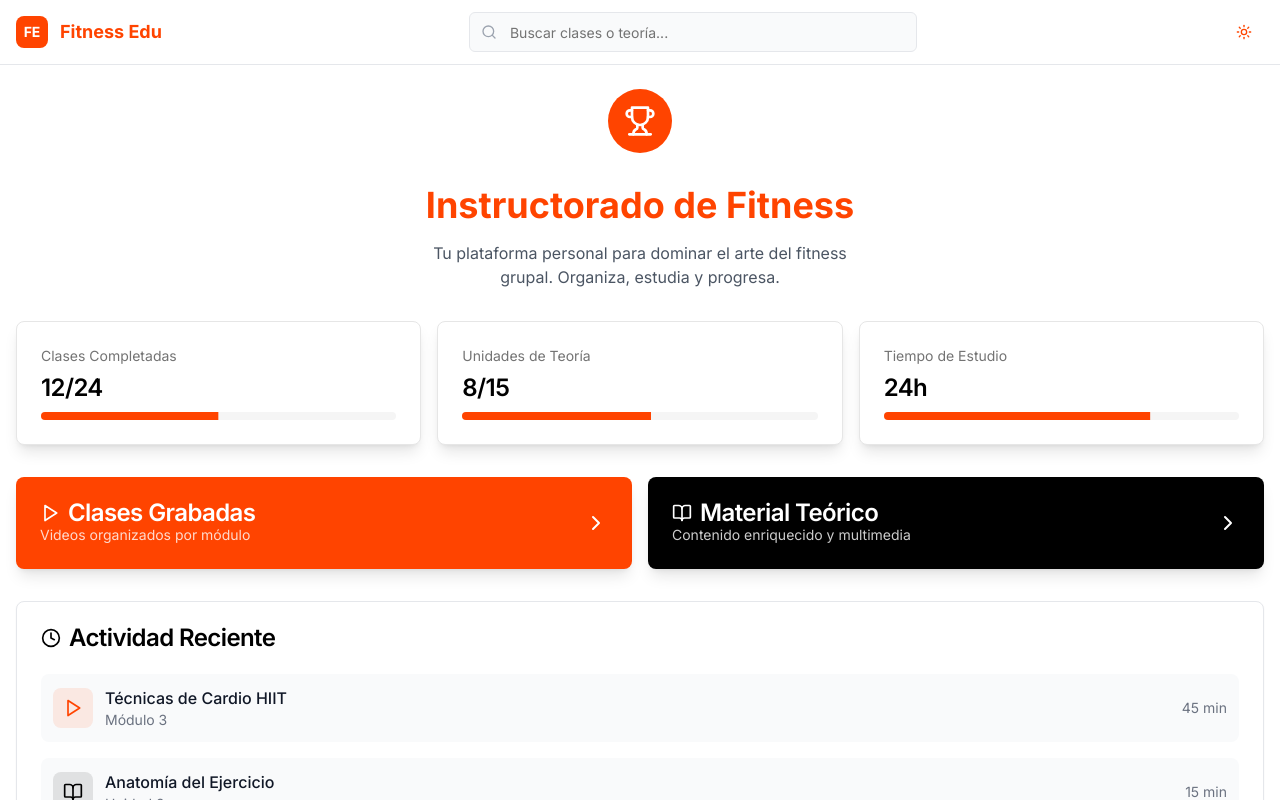
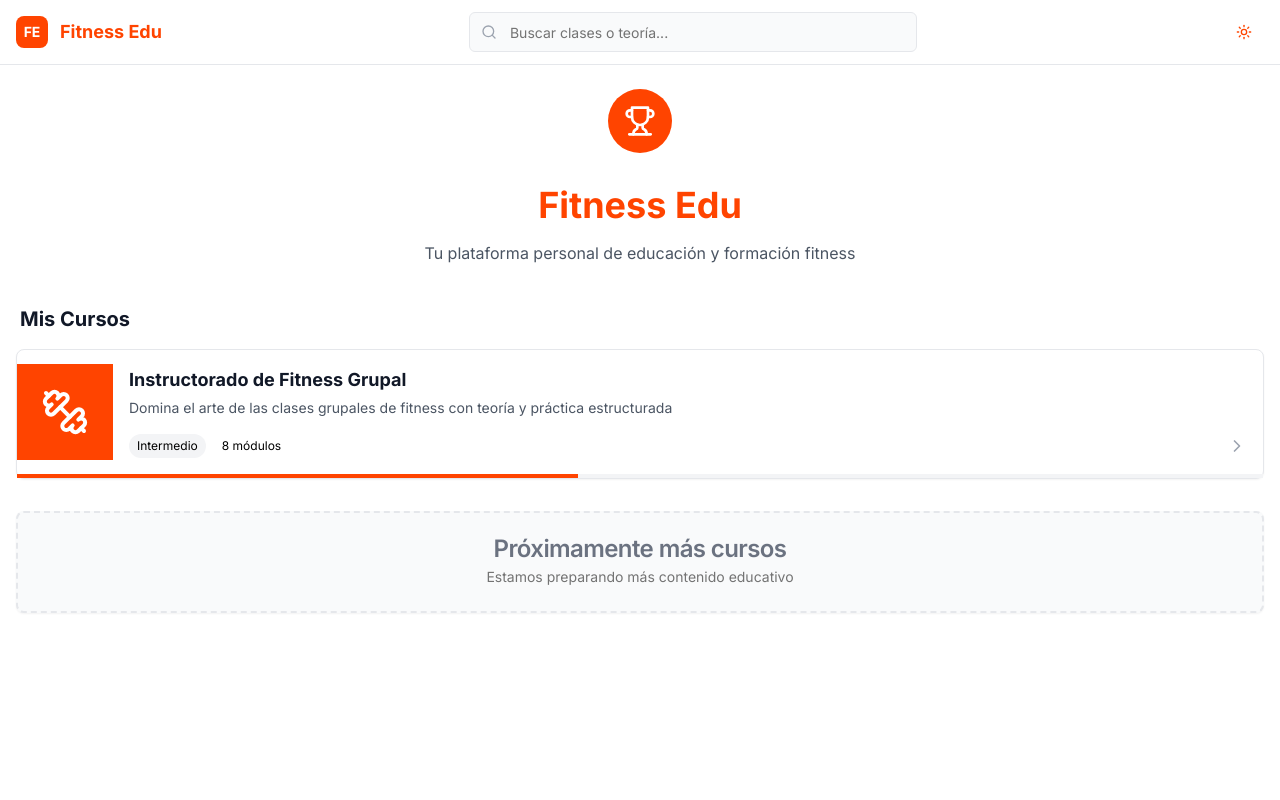
Before and after one commit to capassotech/epefi-cursos, a React (Vite) app: page / in a window 1280 px wide. Shown: the top 800 px of the page. Built offline with nearby package versions, Linux system fonts and the light colour scheme.

Commit message:
Refactor: Move home content to course page
Move the content currently displayed on the home page to a new "course" page. The home page will now display a list of available courses (currently only the "fitness grupal" course).

```diff
--- a/src/App.tsx
+++ b/src/App.tsx
@@ -13,6 +13,7 @@ import TheoryDetail from "./pages/TheoryDetail";
 import ClassDetail from "./pages/ClassDetail";
 import Layout from "./components/Layout";
 import NotFound from "./pages/NotFound";
+import Curso from "./pages/Curso";
 
 const queryClient = new QueryClient();
 
@@ -26,6 +27,7 @@ const App = () => (
           <Layout>
             <Routes>
               <Route path="/" element={<Index />} />
+              <Route path="/curso" element={<Curso />} />
               <Route path="/classes" element={<Classes />} />
               <Route path="/classes/:moduleId/:classId" element={<ClassDetail />} />
               <Route path="/theory" element={<Theory />} />
--- a/src/components/Header.tsx
+++ b/src/components/Header.tsx
@@ -21,7 +21,7 @@ const Header = () => {
     <header className="sticky top-0 z-40 bg-white/80 dark:bg-gray-900/80 backdrop-blur-md border-b border-gray-200 dark:border-gray-700">
       <div className="container mx-auto px-4 py-3">
         <div className="flex items-center justify-between">
-          <div className="flex items-center space-x-3">
+          <div className="flex items-center space-x-3 cursor-pointer" onClick={() => navigate("/")}>
             <div className="w-8 h-8 rounded-lg bg-primary flex items-center justify-center">
               <span className="text-white font-bold text-sm">FE</span>
             </div>
--- /dev/null
+++ b/src/pages/Curso.tsx
@@ -0,0 +1,159 @@
+
+import { Card, CardContent, CardDescription, CardHeader, CardTitle } from "@/components/ui/card";
+import { Button } from "@/components/ui/button";
+import { Progress } from "@/components/ui/progress";
+import { Play, BookOpen, Clock, Trophy, ChevronRight } from "lucide-react";
+import { useNavigate } from "react-router-dom";
+
+const Curso = () => {
+  const navigate = useNavigate();
+
+  const stats = [
+    { label: "Clases Completadas", value: "12/24", progress: 50 },
+    { label: "Unidades de Teoría", value: "8/15", progress: 53 },
+    { label: "Tiempo de Estudio", value: "24h", progress: 75 },
+  ];
+
+  const recentActivity = [
+    { type: "class", title: "Técnicas de Cardio HIIT", module: "Módulo 3", duration: "45 min" },
+    { type: "theory", title: "Anatomía del Ejercicio", unit: "Unidad 2", readTime: "15 min" },
+    { type: "class", title: "Flexibilidad y Movilidad", module: "Módulo 2", duration: "30 min" },
+  ];
+
+  return (
+    <div className="container mx-auto px-4 py-6 space-y-8">
+      {/* Hero Section */}
+      <div className="text-center space-y-4">
+        <div className="inline-flex items-center justify-center w-16 h-16 rounded-full bg-primary mb-4">
+          <Trophy className="w-8 h-8 text-white" />
+        </div>
+        <h1 className="text-3xl md:text-4xl font-bold text-primary">
+          Instructorado de Fitness
+        </h1>
+        <p className="text-gray-600 dark:text-gray-300 max-w-md mx-auto">
+          Tu plataforma personal para dominar el arte del fitness grupal. Organiza, estudia y progresa.
+        </p>
+      </div>
+
+      {/* Progress Stats */}
+      <div className="grid grid-cols-1 md:grid-cols-3 gap-4">
+        {stats.map((stat, index) => (
+          <Card key={index} className="bg-background border-border shadow-lg">
+            <CardHeader className="pb-2">
+              <CardDescription>{stat.label}</CardDescription>
+              <CardTitle className="text-2xl">{stat.value}</CardTitle>
+            </CardHeader>
+            <CardContent>
+              <Progress value={stat.progress} className="h-2" />
+            </CardContent>
+          </Card>
+        ))}
+      </div>
+
+      {/* Quick Actions */}
+      <div className="grid grid-cols-1 md:grid-cols-2 gap-4">
+        <Card
+          className="bg-primary text-white border-0 shadow-lg cursor-pointer hover:shadow-xl transition-all duration-300 transform hover:scale-105"
+          onClick={() => navigate("/classes")}
+        >
+          <CardHeader>
+            <div className="flex items-center justify-between">
+              <div>
+                <CardTitle className="flex items-center gap-2">
+                  <Play className="w-5 h-5" />
+                  Clases Grabadas
+                </CardTitle>
+                <CardDescription className="text-white/80">
+                  Videos organizados por módulo
+                </CardDescription>
+              </div>
+              <ChevronRight className="w-6 h-6" />
+            </div>
+          </CardHeader>
+        </Card>
+
+        <Card
+          className="bg-black text-white border-0 shadow-lg cursor-pointer hover:shadow-xl transition-all duration-300 transform hover:scale-105"
+          onClick={() => navigate("/theory")}
+        >
+          <CardHeader>
+            <div className="flex items-center justify-between">
+              <div>
+                <CardTitle className="flex items-center gap-2">
+                  <BookOpen className="w-5 h-5" />
+                  Material Teórico
+                </CardTitle>
+                <CardDescription className="text-white/80">
+                  Contenido enriquecido y multimedia
+                </CardDescription>
+              </div>
+              <ChevronRight className="w-6 h-6" />
+            </div>
+          </CardHeader>
+        </Card>
+      </div>
+
+      {/* Recent Activity */}
+      <Card className="bg-white dark:bg-gray-800 border-gray-200 dark:border-gray-700">
+        <CardHeader>
+          <CardTitle className="flex items-center gap-2">
+            <Clock className="w-5 h-5" />
+            Actividad Reciente
+          </CardTitle>
+        </CardHeader>
+        <CardContent className="space-y-4">
+          {recentActivity.map((item, index) => (
+            <div key={index} className="flex items-center justify-between p-3 rounded-lg bg-gray-50 dark:bg-gray-700/50 hover:bg-gray-100 dark:hover:bg-gray-700 transition-colors cursor-pointer">
+              <div className="flex items-center gap-3">
+                <div className={`w-10 h-10 rounded-lg flex items-center justify-center ${
+                  item.type === 'class'
+                    ? 'bg-primary/10 dark:bg-primary/20 text-primary'
+                    : 'bg-black/10 dark:bg-white/10 text-black dark:text-white'
+                }`}>
+                  {item.type === 'class' ? <Play className="w-5 h-5" /> : <BookOpen className="w-5 h-5" />}
+                </div>
+                <div>
+                  <p className="font-medium text-gray-900 dark:text-gray-100">{item.title}</p>
+                  <p className="text-sm text-gray-500 dark:text-gray-400">
+                    {item.type === 'class' ? item.module : item.unit}
+                  </p>
+                </div>
+              </div>
+              <span className="text-sm text-gray-500 dark:text-gray-400">
+                {item.type === 'class' ? item.duration : item.readTime}
+              </span>
+            </div>
+          ))}
+        </CardContent>
+      </Card>
+
+      {/* Call to Action */}
+      <Card className="bg-primary text-white border-0 shadow-lg">
+        <CardHeader className="text-center">
+          <CardTitle className="text-xl">¿Listo para continuar aprendiendo?</CardTitle>
+          <CardDescription className="text-white/80">
+            Accede a todo tu contenido educativo organizado y optimizado para mobile
+          </CardDescription>
+          <div className="pt-4 space-x-4">
+            <Button
+              variant="secondary"
+              onClick={() => navigate("/classes")}
+              className="bg-white text-primary hover:bg-gray-100"
+            >
+              Ver Clases
+            </Button>
+            <Button
+              variant="outline"
+              onClick={() => navigate("/theory")}
+              className="border-white text-white hover:bg-white/10"
+            >
+              Estudiar Teoría
+            </Button>
+          </div>
+        </CardHeader>
+      </Card>
+    </div>
+  );
+};
+
+export default Curso;
--- a/src/pages/Index.tsx
+++ b/src/pages/Index.tsx
@@ -1,155 +1,96 @@
 
 import { Card, CardContent, CardDescription, CardHeader, CardTitle } from "@/components/ui/card";
 import { Button } from "@/components/ui/button";
-import { Progress } from "@/components/ui/progress";
-import { Play, BookOpen, Clock, Trophy, ChevronRight } from "lucide-react";
+import { ChevronRight, Dumbbell, Trophy } from "lucide-react";
 import { useNavigate } from "react-router-dom";
 
 const Index = () => {
   const navigate = useNavigate();
 
-  const stats = [
-    { label: "Clases Completadas", value: "12/24", progress: 50 },
-    { label: "Unidades de Teoría", value: "8/15", progress: 53 },
-    { label: "Tiempo de Estudio", value: "24h", progress: 75 },
-  ];
-
-  const recentActivity = [
-    { type: "class", title: "Técnicas de Cardio HIIT", module: "Módulo 3", duration: "45 min" },
-    { type: "theory", title: "Anatomía del Ejercicio", unit: "Unidad 2", readTime: "15 min" },
-    { type: "class", title: "Flexibilidad y Movilidad", module: "Módulo 2", duration: "30 min" },
+  const courses = [
+    {
+      id: "fitness-grupal",
+      title: "Instructorado de Fitness Grupal",
+      description: "Domina el arte de las clases grupales de fitness con teoría y práctica estructurada",
+      level: "Intermedio",
+      modules: 8,
+      progress: 45,
+      image: <Dumbbell className="w-12 h-12 text-white" />
+    }
   ];
 
   return (
     <div className="container mx-auto px-4 py-6 space-y-8">
       {/* Hero Section */}
-      <div className="text-center space-y-4">
+      <div className="text-center space-y-4 mb-10">
         <div className="inline-flex items-center justify-center w-16 h-16 rounded-full bg-primary mb-4">
           <Trophy className="w-8 h-8 text-white" />
         </div>
         <h1 className="text-3xl md:text-4xl font-bold text-primary">
-          Instructorado de Fitness
+          Fitness Edu
         </h1>
         <p className="text-gray-600 dark:text-gray-300 max-w-md mx-auto">
-          Tu plataforma personal para dominar el arte del fitness grupal. Organiza, estudia y progresa.
+          Tu plataforma personal de educación y formación fitness
         </p>
       </div>
 
-      {/* Progress Stats */}
-      <div className="grid grid-cols-1 md:grid-cols-3 gap-4">
-        {stats.map((stat, index) => (
-          <Card key={index} className="bg-background border-border shadow-lg">
-            <CardHeader className="pb-2">
-              <CardDescription>{stat.label}</CardDescription>
-              <CardTitle className="text-2xl">{stat.value}</CardTitle>
-            </CardHeader>
-            <CardContent>
-              <Progress value={stat.progress} className="h-2" />
-            </CardContent>
-          </Card>
-        ))}
+      {/* Courses List */}
+      <div className="space-y-4">
+        <h2 className="text-xl font-bold text-gray-900 dark:text-gray-100 ml-1">
+          Mis Cursos
+        </h2>
+
+        <div className="grid grid-cols-1 gap-4">
+          {courses.map((course) => (
+            <Card
+              key={course.id}
+              className="bg-white dark:bg-gray-800 border-gray-200 dark:border-gray-700 hover:shadow-lg transition-all duration-300"
+              onClick={() => navigate("/curso")}
+            >
+              <CardContent className="p-0">
+                <div className="flex items-center">
+                  <div className="bg-primary w-24 h-full p-6 flex items-center justify-center">
+                    {course.image}
+                  </div>
+                  <div className="p-4 flex-1">
+                    <h3 className="font-bold text-lg text-gray-900 dark:text-gray-100">{course.title}</h3>
+                    <p className="text-sm text-gray-600 dark:text-gray-300 mt-1">{course.description}</p>
+                    <div className="flex items-center justify-between mt-4">
+                      <div className="flex items-center space-x-4">
+                        <span className="text-xs bg-gray-100 dark:bg-gray-700 px-2 py-1 rounded-full">
+                          {course.level}
+                        </span>
+                        <span className="text-xs">
+                          {course.modules} módulos
+                        </span>
+                      </div>
+                      <ChevronRight className="w-5 h-5 text-gray-400" />
+                    </div>
+                  </div>
+                </div>
+
+                {/* Progress bar */}
+                <div className="h-1 w-full bg-gray-100 dark:bg-gray-700">
+                  <div
+                    className="h-1 bg-primary"
+                    style={{ width: `${course.progress}%` }}
+                  ></div>
+                </div>
+              </CardContent>
+            </Card>
+          ))}
+        </div>
       </div>
 
-      {/* Quick Actions */}
-      <div className="grid grid-cols-1 md:grid-cols-2 gap-4">
-        <Card
-          className="bg-primary text-white border-0 shadow-lg cursor-pointer hover:shadow-xl transition-all duration-300 transform hover:scale-105"
-          onClick={() => navigate("/classes")}
-        >
-          <CardHeader>
-            <div className="flex items-center justify-between">
-              <div>
-                <CardTitle className="flex items-center gap-2">
-                  <Play className="w-5 h-5" />
-                  Clases Grabadas
-                </CardTitle>
-                <CardDescription className="text-white/80">
-                  Videos organizados por módulo
-                </CardDescription>
-              </div>
-              <ChevronRight className="w-6 h-6" />
-            </div>
-          </CardHeader>
-        </Card>
-
-        <Card
-          className="bg-black text-white border-0 shadow-lg cursor-pointer hover:shadow-xl transition-all duration-300 transform hover:scale-105"
-          onClick={() => navigate("/theory")}
-        >
-          <CardHeader>
-            <div className="flex items-center justify-between">
-              <div>
-                <CardTitle className="flex items-center gap-2">
-                  <BookOpen className="w-5 h-5" />
-                  Material Teórico
-                </CardTitle>
-                <CardDescription className="text-white/80">
-                  Contenido enriquecido y multimedia
-                </CardDescription>
-              </div>
-              <ChevronRight className="w-6 h-6" />
-            </div>
-          </CardHeader>
-        </Card>
-      </div>
-
-      {/* Recent Activity */}
-      <Card className="bg-white dark:bg-gray-800 border-gray-200 dark:border-gray-700">
-        <CardHeader>
-          <CardTitle className="flex items-center gap-2">
-            <Clock className="w-5 h-5" />
-            Actividad Reciente
+      {/* Empty state for future courses */}
+      <Card className="bg-gray-50 dark:bg-gray-800 border-gray-200 dark:border-gray-700 border-dashed border-2">
+        <CardHeader className="text-center">
+          <CardTitle className="text-gray-500 dark:text-gray-400">
+            Próximamente más cursos
           </CardTitle>
-        </CardHeader>
-        <CardContent className="space-y-4">
-          {recentActivity.map((item, index) => (
-            <div key={index} className="flex items-center justify-between p-3 rounded-lg bg-gray-50 dark:bg-gray-700/50 hover:bg-gray-100 dark:hover:bg-gray-700 transition-colors cursor-pointer">
-              <div className="flex items-center gap-3">
-                <div className={`w-10 h-10 rounded-lg flex items-center justify-center ${
-                  item.type === 'class'
-                    ? 'bg-primary/10 dark:bg-primary/20 text-primary'
-                    : 'bg-black/10 dark:bg-white/10 text-black dark:text-white'
-                }`}>
-                  {item.type === 'class' ? <Play className="w-5 h-5" /> : <BookOpen className="w-5 h-5" />}
-                </div>
-                <div>
-                  <p className="font-medium text-gray-900 dark:text-gray-100">{item.title}</p>
-                  <p className="text-sm text-gray-500 dark:text-gray-400">
-                    {item.type === 'class' ? item.module : item.unit}
-                  </p>
-                </div>
-              </div>
-              <span className="text-sm text-gray-500 dark:text-gray-400">
-                {item.type === 'class' ? item.duration : item.readTime}
-              </span>
-            </div>
-          ))}
-        </CardContent>
-      </Card>
-
-      {/* Call to Action */}
-      <Card className="bg-primary text-white border-0 shadow-lg">
-        <CardHeader className="text-center">
-          <CardTitle className="text-xl">¿Listo para continuar aprendiendo?</CardTitle>
-          <CardDescription className="text-white/80">
-            Accede a todo tu contenido educativo organizado y optimizado para mobile
+          <CardDescription>
+            Estamos preparando más contenido educativo
           </CardDescription>
-          <div className="pt-4 space-x-4">
-            <Button
-              variant="secondary"
-              onClick={() => navigate("/classes")}
-              className="bg-white text-primary hover:bg-gray-100"
-            >
-              Ver Clases
-            </Button>
-            <Button
-              variant="outline"
-              onClick={() => navigate("/theory")}
-              className="border-white text-white hover:bg-white/10"
-            >
-              Estudiar Teoría
-            </Button>
-          </div>
         </CardHeader>
       </Card>
     </div>
```
